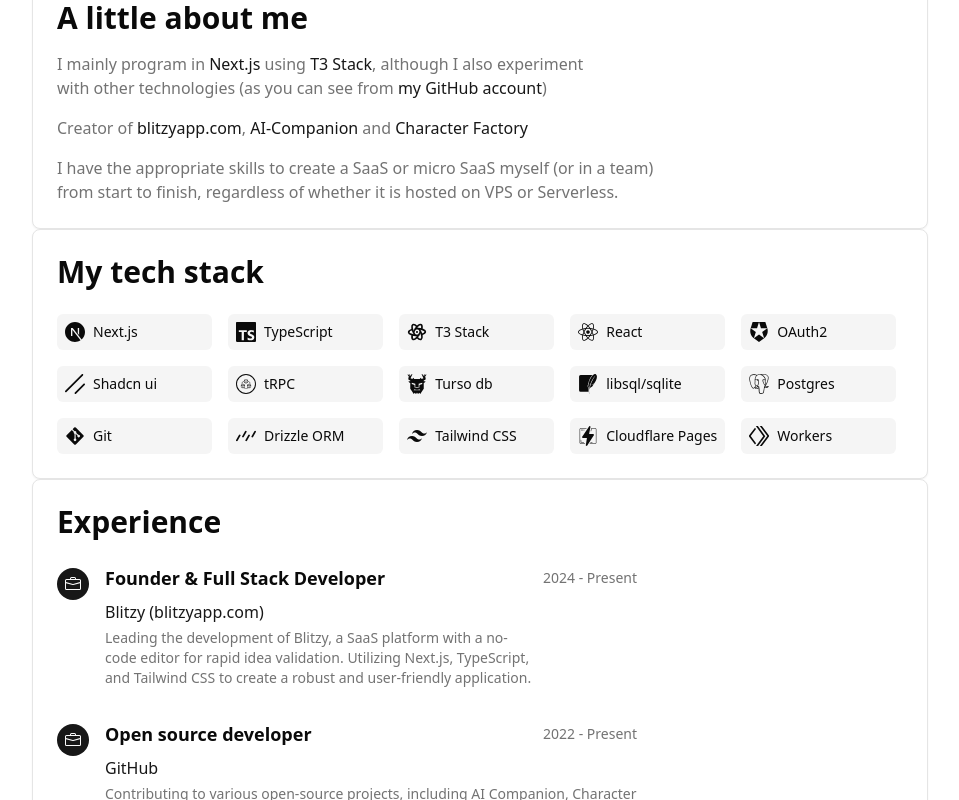
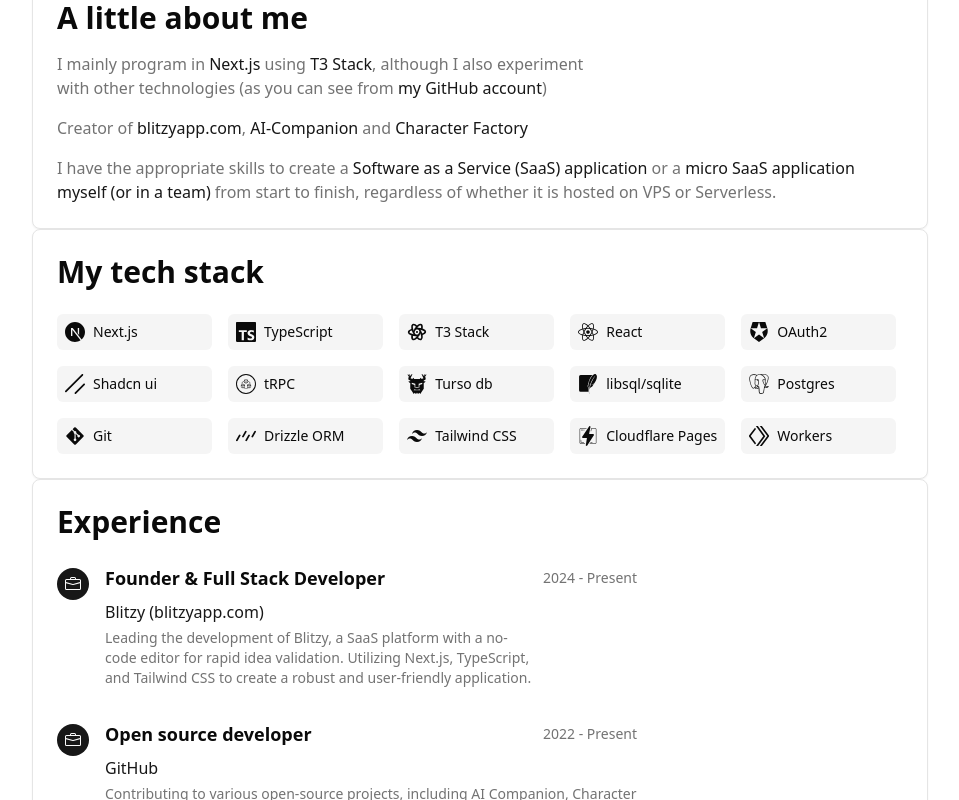
Before and after one commit to Hukasx0/portfolio, a Next.js app: page /portfolio/ in a window 1280 px wide. Shown: the part 1184-1984 px from the top of the page, without its empty margins (160-1119 px from the left). Built offline with nearby package versions, Linux system fonts and the light colour scheme.

Commit message:
Small fix

```diff
--- a/src/components/landing/about.tsx
+++ b/src/components/landing/about.tsx
@@ -14,7 +14,7 @@
                         Creator of <Link className="text-primary hover:underline" target="_blank" href="https://blitzyapp.com/">blitzyapp.com</Link>, <Link className="text-primary hover:underline" target="_blank" href="https://github.com/Hukasx0/ai-companion">AI-Companion</Link> and <Link className="text-primary hover:underline" target="_blank" href="https://github.com/Hukasx0/character-factory">Character Factory</Link>
                     </p>
                     <p className="text-muted-foreground">
-                        I have the appropriate skills to create a SaaS or micro SaaS myself (or in a team) from start to finish, regardless of whether it is hosted on VPS or Serverless.
+                        I have the appropriate skills to create a <span className="text-primary">Software as a Service (SaaS) application</span> or a <span className="text-primary">micro SaaS application myself (or in a team)</span> from start to finish, regardless of whether it is hosted on VPS or Serverless.
                     </p>
                 </div>
             </Balancer>
```
